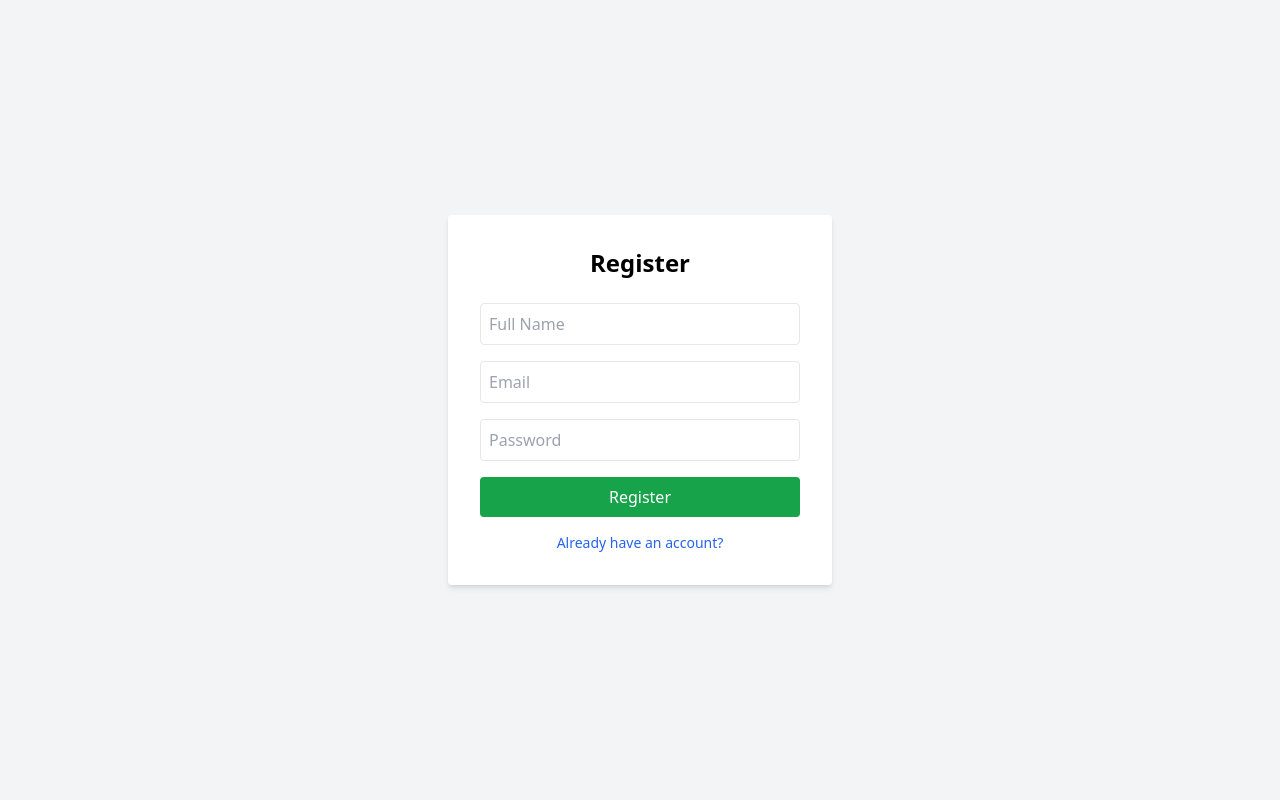
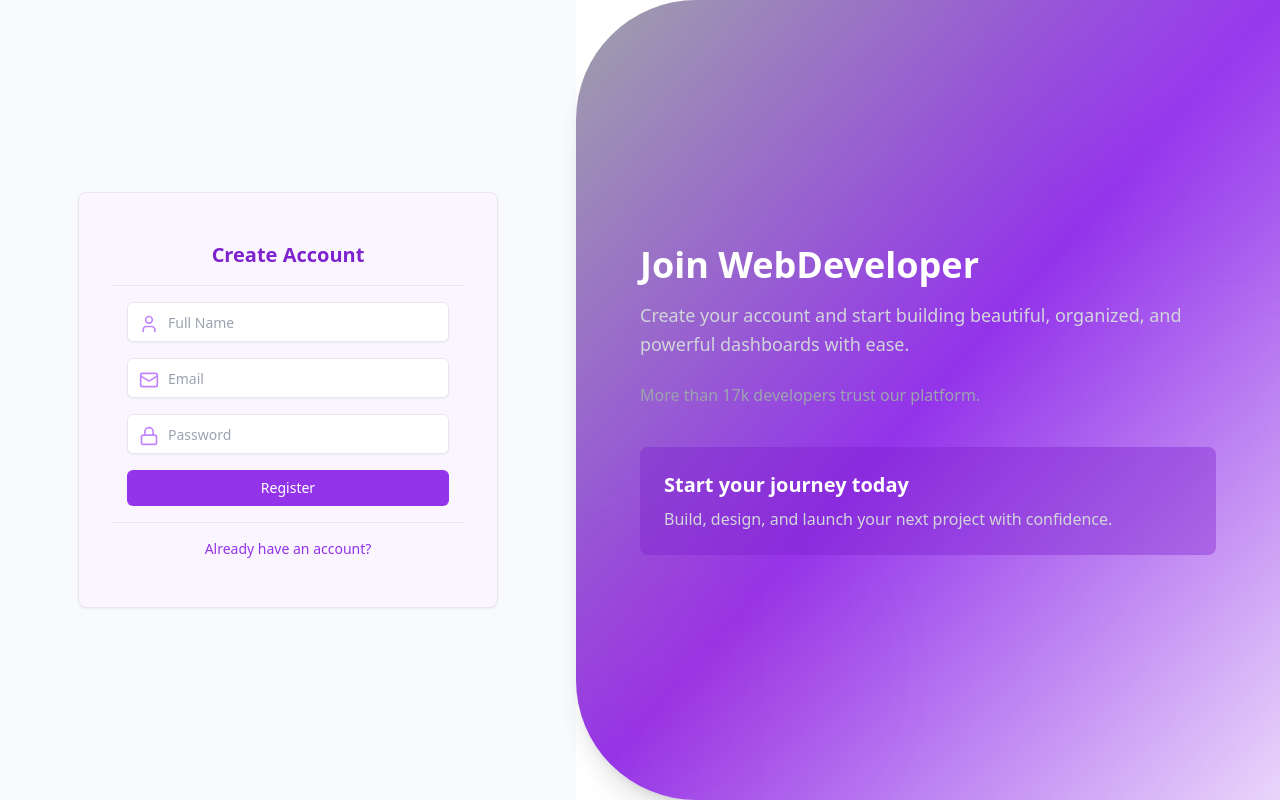
Before and after one commit to Hellobisrat/DeveloperApp, a React (Create React App) app in the folder frontend/: page /register in a window 1280 px wide. Built offline with nearby package versions, Linux system fonts and the light colour scheme.

Commit message:
upgrade Register page

```diff
--- a/frontend/src/pages/auth/Register.jsx
+++ b/frontend/src/pages/auth/Register.jsx
@@ -1,17 +1,24 @@
 import { useState } from "react";
 import { useNavigate } from "react-router-dom";
 import authService from "../../services/authService";
+
+import { Card, CardHeader, CardTitle, CardContent, CardFooter } from "../../components/ui/card";
+import { Input } from "../../components/ui/input"
+import { Button } from "../../components/ui/button";
+
+import { User, Mail, Lock } from "lucide-react";
+
 export default function Register() {
   const [form, setForm] = useState({
     name: "",
     email: "",
     password: "",
   });
+
   const navigate = useNavigate();
 
-  const handleChange = (e) => {
+  const handleChange = (e) =>
     setForm({ ...form, [e.target.name]: e.target.value });
-  };
 
   const handleSubmit = async (e) => {
     e.preventDefault();
@@ -26,48 +33,95 @@
   };
 
   return (
-    <div className="flex justify-center items-center h-screen bg-gray-100">
-      <form
-        onSubmit={handleSubmit}
-        className="bg-white p-8 rounded shadow-md w-96"
-      >
-        <h2 className="text-2xl font-bold mb-6 text-center">Register</h2>
+    <div className="flex h-screen">
+      {/* LEFT SIDE — FORM */}
+      <div className="flex flex-1 justify-center items-center bg-gray-50">
+        <Card className="w-[420px] p-8 rounded-2xl shadow-2xl">
+          <CardHeader>
+            <CardTitle className="text-center text-3xl font-bold text-purple-700">
+              Create Account
+            </CardTitle>
+          </CardHeader>
 
-        <input
+          <CardContent>
+            <form onSubmit={handleSubmit} className="space-y-4">
+              {/* Name */}
+              <div className="relative">
+                <User className="absolute left-3 top-3 h-5 w-5 text-purple-400" />
+                <Input
                   type="text"
                   name="name"
                   placeholder="Full Name"
-          className="w-full p-2 border rounded mb-4"
+                  className="pl-10"
                   onChange={handleChange}
                 />
+              </div>
 
-        <input
+              {/* Email */}
+              <div className="relative">
+                <Mail className="absolute left-3 top-3 h-5 w-5 text-purple-400" />
+                <Input
                   type="email"
                   name="email"
                   placeholder="Email"
-          className="w-full p-2 border rounded mb-4"
+                  className="pl-10"
                   onChange={handleChange}
                 />
+              </div>
 
-        <input
+              {/* Password */}
+              <div className="relative">
+                <Lock className="absolute left-3 top-3 h-5 w-5 text-purple-400" />
+                <Input
                   type="password"
                   name="password"
                   placeholder="Password"
-          className="w-full p-2 border rounded mb-4"
+                  className="pl-10"
                   onChange={handleChange}
                 />
+              </div>
 
-        <button
-          type="submit"
-          className="w-full bg-green-600 text-white p-2 rounded hover:bg-green-700"
-        >
+              <Button type="submit" className="w-full bg-purple-600 hover:bg-purple-700">
                 Register
-        </button>
+              </Button>
+            </form>
+          </CardContent>
 
-        <p className="text-sm text-center mt-4">
-          <a href="/login" className="text-blue-600">Already have an account?</a>
+          <CardFooter className="text-center text-sm">
+            <a href="/login" className="text-purple-600 hover:underline">
+              Already have an account?
+            </a>
+          </CardFooter>
+        </Card>
+      </div>
+
+      {/* RIGHT SIDE — BRANDING */}
+      <div className="hidden lg:flex flex-1 bg-gradient-to-br from-slate-900/40 via-purple-600 to-purple-600/20 text-white flex-col justify-center px-16 rounded-l-[120px] shadow-xl relative overflow-hidden">
+
+        {/* Decorative glowing blobs */}
+        <div className="absolute -top-20 -right-20 w-72 h-72 bg-purple-500 rounded-full blur-3xl opacity-20"></div>
+        <div className="absolute bottom-0 left-0 w-64 h-64 bg-pink-500 rounded-full blur-3xl opacity-10"></div>
+
+        <h1 className="text-4xl font-bold mb-4">Join WebDeveloper</h1>
+
+        <p className="text-gray-300 text-lg leading-relaxed">
+          Create your account and start building beautiful, organized, and
+          powerful dashboards with ease.
         </p>
-      </form>
+
+        <p className="mt-6 text-gray-400">
+          More than 17k developers trust our platform.
+        </p>
+
+        <div className="mt-10 bg-purple-700/40 p-6 rounded-lg backdrop-blur-sm">
+          <h2 className="text-xl font-semibold mb-2">
+            Start your journey today
+          </h2>
+          <p className="text-gray-300">
+            Build, design, and launch your next project with confidence.
+          </p>
+        </div>
+      </div>
     </div>
   );
 }
```
Lines whose indentation alone changed are shown as unchanged.
